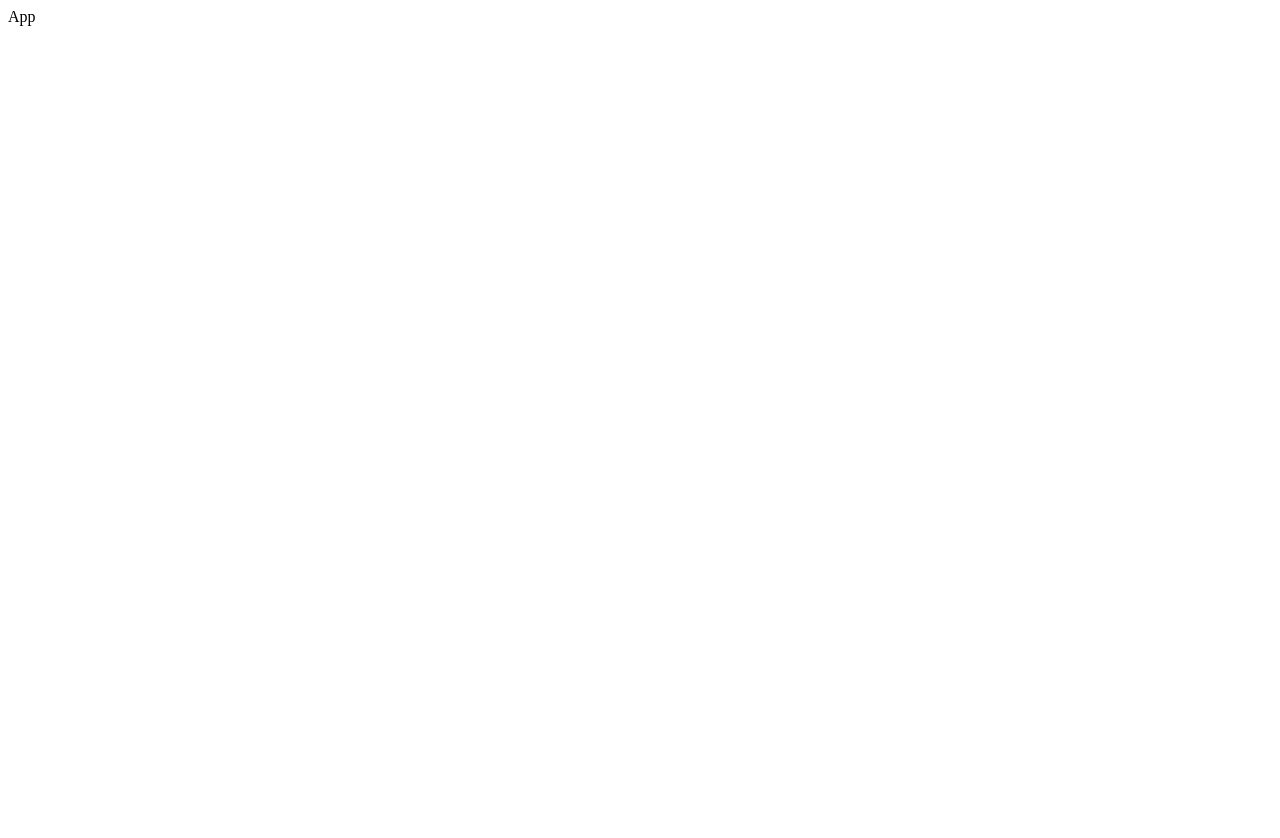
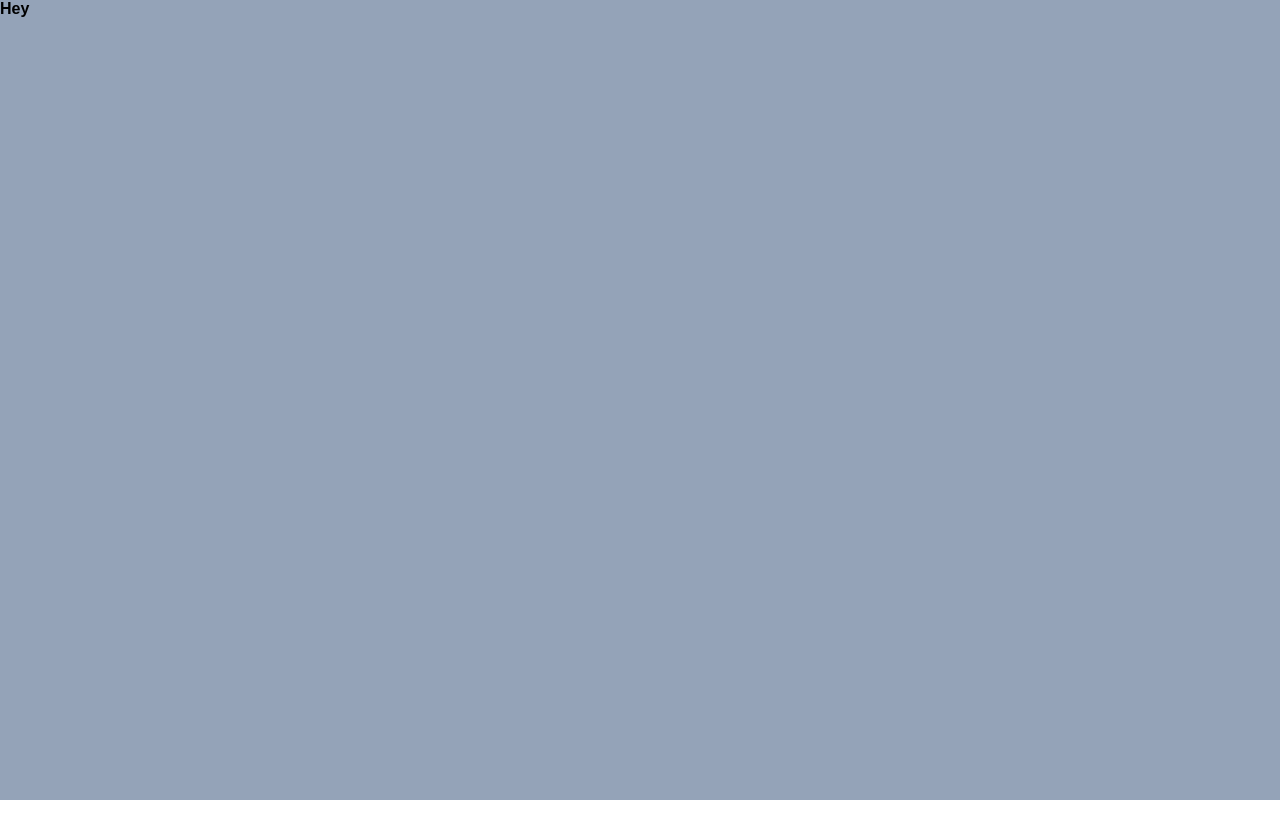
Before and after one commit to asa7ur/My_Art_Portfolio_1, a React (Vite) app: page / in a window 1280 px wide. Shown: the top 838 px of the page. Before the commit the page ends 800 px from the top, so only its background shows below. Built offline with nearby package versions, Linux system fonts and the light colour scheme.

Commit message:
Created two sections, added horizontal scrolling between these two using gsap

```diff
--- a/index.html
+++ b/index.html
@@ -3,6 +3,7 @@
   <head>
     <meta charset="UTF-8" />
     <meta name="viewport" content="width=device-width, initial-scale=1.0" />
+    <link rel="icon" href="./public/favicon.ico">
     <title>ASA7UR</title>
   </head>
   <body>
--- a/package.json
+++ b/package.json
@@ -10,8 +10,11 @@
     "preview": "vite preview"
   },
   "dependencies": {
+    "@gsap/react": "^2.1.1",
+    "gsap": "^3.12.5",
     "react": "^18.2.0",
-    "react-dom": "^18.2.0"
+    "react-dom": "^18.2.0",
+    "styled-components": "^6.1.11"
   },
   "devDependencies": {
     "@types/react": "^18.2.66",
--- a/src/App.jsx
+++ b/src/App.jsx
@@ -1,6 +1,8 @@
+import Main from "./components/Main"
+
 const App = () => {
   return (
-    <div>App</div>
+    <Main />
   )
 }
 export default App
--- /dev/null
+++ b/src/components/ContentSection.jsx
@@ -0,0 +1,14 @@
+import styled from "styled-components"
+
+const ContentSection = () => {
+  return (
+    <Wrapper>
+      Hi
+    </Wrapper>
+  )
+}
+export default ContentSection
+
+const Wrapper = styled.section`
+  background: var(--grey-600);
+`
--- /dev/null
+++ b/src/components/HeroSection.jsx
@@ -0,0 +1,14 @@
+import styled from "styled-components"
+
+const HeroSection = () => {
+  return (
+    <Wrapper>
+      Hey
+    </Wrapper>
+  )
+}
+export default HeroSection
+
+const Wrapper = styled.section`
+  background: var(--grey-400);
+`
--- /dev/null
+++ b/src/components/Main.jsx
@@ -0,0 +1,30 @@
+import React, { useRef } from 'react'
+import styled from 'styled-components'
+import { useGSAP } from '@gsap/react'
+import HeroSection from './HeroSection'
+import ContentSection from './ContentSection'
+import { setupGSAPAnimations } from '../utils/gsapAnimations'
+
+const Main = () => {
+  const containerRef = useRef(null)
+
+  useGSAP(() => {
+    setupGSAPAnimations(containerRef)
+  }, [])
+
+  return (
+    <Wrapper>
+      <div className='container' ref={containerRef}>
+        <HeroSection />
+        <ContentSection />
+      </div>
+    </Wrapper>
+  )
+}
+export default Main
+
+const Wrapper = styled.div`
+  .container{
+    display: flex;
+  }
+`
--- a/src/index.css
+++ b/src/index.css
@@ -0,0 +1,30 @@
+:root {
+    --grey-50: #f8fafc;
+    --grey-100: #f1f5f9;
+    --grey-200: #e2e8f0;
+    --grey-300: #cbd5e1;
+    --grey-400: #94a3b8;
+    --grey-500: #64748b;
+    --grey-600: #475569;
+    --grey-700: #334155;
+    --grey-800: #1e293b;
+    --grey-900: #0f172a;
+}
+
+* {
+    box-sizing: border-box;
+    margin: 0;
+    padding: 0;
+}
+
+body {
+    font-family: 'Cinzel', sans-serif;
+    font-weight: 600;
+    overflow-x: hidden;
+}
+
+section {
+    height: 100vh;
+    width: 100vw;
+    flex-shrink: 0;
+}
--- /dev/null
+++ b/src/utils/gsapAnimations.jsx
@@ -0,0 +1,24 @@
+import gsap from 'gsap'
+import { ScrollTrigger } from 'gsap/ScrollTrigger'
+
+gsap.registerPlugin(ScrollTrigger)
+
+export const setupGSAPAnimations = (containerRef) => {
+  const container = containerRef.current
+
+  let tl = gsap
+    .timeline({
+      scrollTrigger: {
+        trigger: container,
+        scrub: 1,
+        pin: true,
+        start: 'top top',
+        end: '+=1000',
+      },
+    })
+    .to(container, {
+      x: () => -(container.scrollWidth - window.innerWidth) + 'px',
+      ease: 'none',
+      duration: 1,
+    })
+}
```
Also changed, not shown: 2 other files (tests, documents, lock files or other folders).
